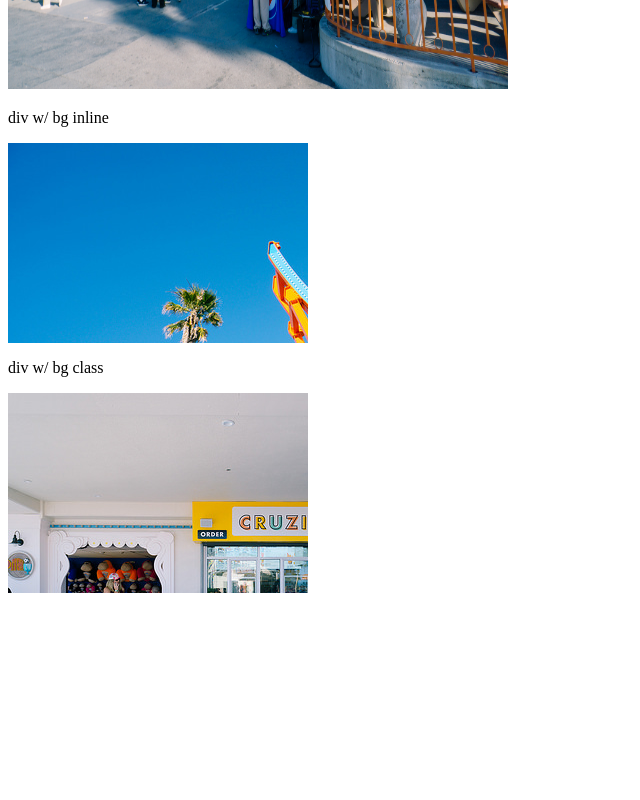
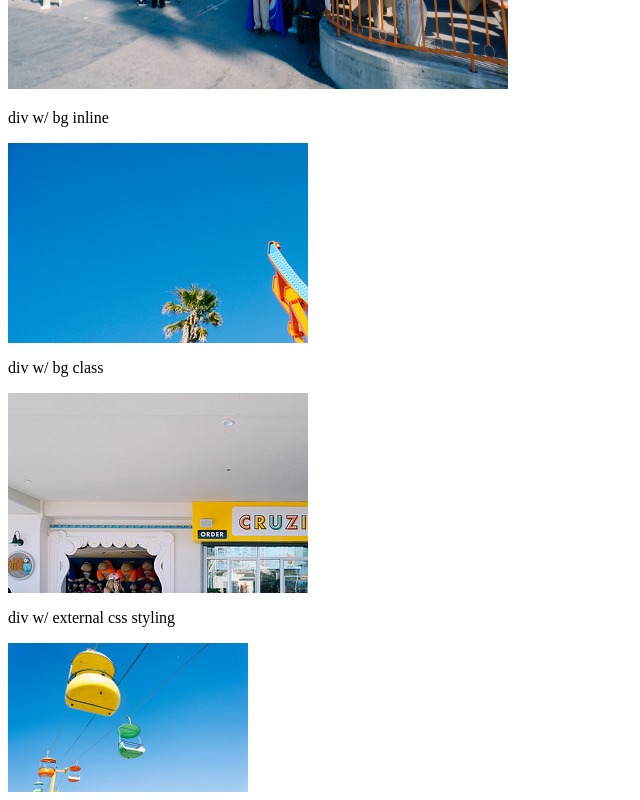
Before and after one commit to studiosnack/ffff, a browser extension: page test_pages/index.html in a window 1280 px wide. Shown: the part 461-1261 px from the top of the page, without its empty margins (0-640 px from the left). Before the commit the page ends 1062 px from the top, so only its background shows below. Drawn offline with Linux system fonts and the light colour scheme.

Commit message:
add test image in linked external stylesheet

```diff
--- a/test_pages/index.html
+++ b/test_pages/index.html
@@ -9,6 +9,7 @@
       height: 200px;
     }
   </style>
+  <link rel="stylesheet" type="text/css" href="./style.css">
 </head>
 
 <body>
@@ -26,5 +27,10 @@
     <div class="styled">
     </div>
   </div>
+  <div>
+    <p>div w/ external css styling</p>
+    <div class="linked-style">
+    </div>
+  </div>
 </body>
 </html>
--- /dev/null
+++ b/test_pages/style.css
@@ -0,0 +1,5 @@
+.linked-style {
+    background-image: url('./d.jpg');
+    width: 240px;
+    height: 149px;
+}
```
Also changed, not shown: test_pages/d.jpg (added).
